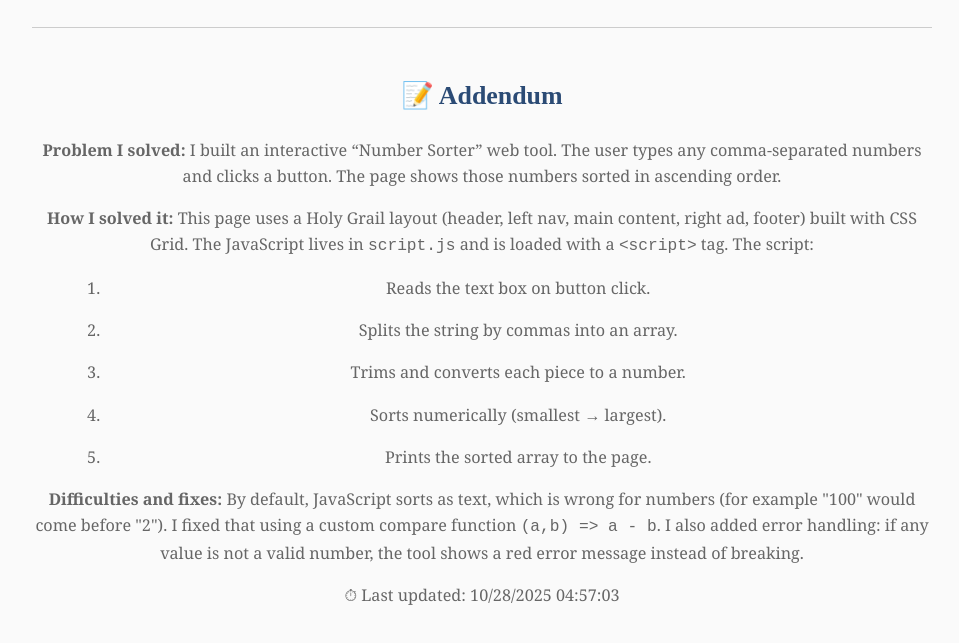
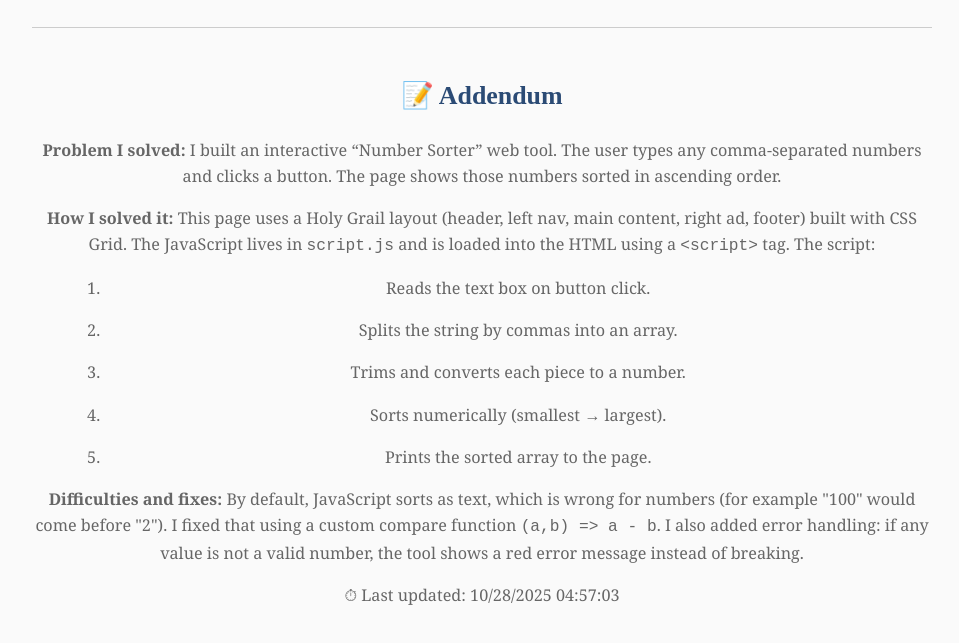
Before and after one commit to lg2499/ITC505, a plain HTML site: page Lab6/index.html in a window 1280 px wide. Shown: the part 1880-2523 px from the top of the page, without its empty margins (158-1117 px from the left). Drawn offline with Linux system fonts and the light colour scheme; files that its build step writes are made by us from their sources.

Commit message:
Update index.html

```diff
--- a/Lab6/index.html
+++ b/Lab6/index.html
@@ -4,12 +4,14 @@
   <meta charset="UTF-8" />
   <meta name="viewport" content="width=device-width, initial-scale=1.0" />
   <title>ITC505 Lab 6 - Interactive Tool</title>
-  <link rel="stylesheet" href="style.css" />
-  <link rel="preconnect" href="https://fonts.gstatic.com" />
+
+  <!-- Google Font for modern look -->
   <link
     href="https://fonts.googleapis.com/css2?family=Poppins:wght@400;500;600&display=swap"
     rel="stylesheet"
   />
+
+  <link rel="stylesheet" href="style.css" />
 </head>
 <body>
 
@@ -32,7 +34,7 @@
       </div>
     </header>
 
-    <!-- SIDEBAR NAV -->
+    <!-- LEFT MENU / NAV -->
     <nav class="sidebar glass-card">
       <h2 class="sidebar-title">📂 Navigation</h2>
       <ul class="nav-list">
@@ -51,7 +53,7 @@
       </div>
     </nav>
 
-    <!-- MAIN CONTENT -->
+    <!-- MAIN CONTENT (JS FEATURE HERE) -->
     <main class="content glass-card">
       <!-- INTERACTIVE TOOL -->
       <section class="tool-card inner-card">
@@ -83,7 +85,7 @@
         <div class="error-msg" id="errorMsg"></div>
       </section>
 
-      <!-- HOW IT WORKS -->
+      <!-- HOW IT WORKS / EXPLANATION -->
       <section class="how-it-works inner-card">
         <h3>🛠 How this works</h3>
         <ul>
@@ -95,7 +97,7 @@
       </section>
     </main>
 
-    <!-- RIGHT SIDE AD -->
+    <!-- RIGHT AD / AMAZON -->
     <aside class="ad glass-card">
       <h2 class="ad-title">🛒 Sponsored</h2>
       <a
@@ -116,16 +118,18 @@
       </a>
     </aside>
 
-    <!-- FOOTER -->
+    <!-- FOOTER / ADDENDUM / LAST MODIFIED -->
     <footer class="footer glass-card">
       <section class="addendum">
         <h2>📝 Addendum</h2>
 
         <p><strong>Problem I solved:</strong> I built an interactive “Number Sorter” web tool.
-        The user types any comma-separated numbers and clicks a button. The page shows those numbers sorted in ascending order.</p>
+        The user types any comma-separated numbers and clicks a button. The page shows those
+        numbers sorted in ascending order.</p>
 
-        <p><strong>How I solved it:</strong> This page uses a Holy Grail layout (header, left nav, main content, right ad, footer) built with CSS Grid.
-        The JavaScript lives in <code>script.js</code> and is loaded with a
+        <p><strong>How I solved it:</strong> This page uses a Holy Grail layout (header, left nav,
+        main content, right ad, footer) built with CSS Grid. The JavaScript lives in
+        <code>script.js</code> and is loaded into the HTML using a
         <code>&lt;script&gt;</code> tag. The script:
         <ol>
           <li>Reads the text box on button click.</li>
@@ -149,7 +153,7 @@
       </section>
     </footer>
 
-  </div> <!-- /layout -->
+  </div><!-- /layout -->
 
   <!-- JavaScript file -->
   <script src="script.js"></script>
```
